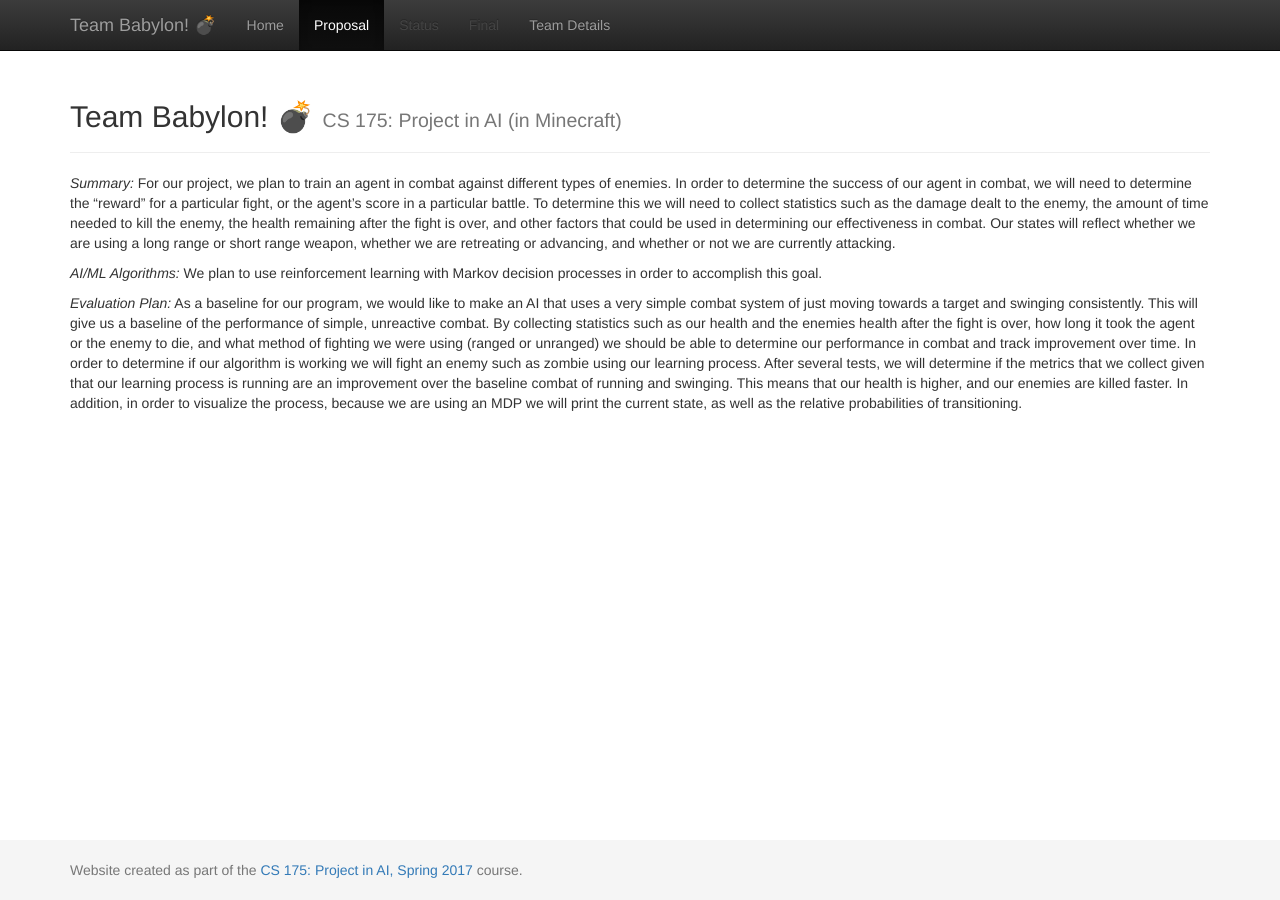
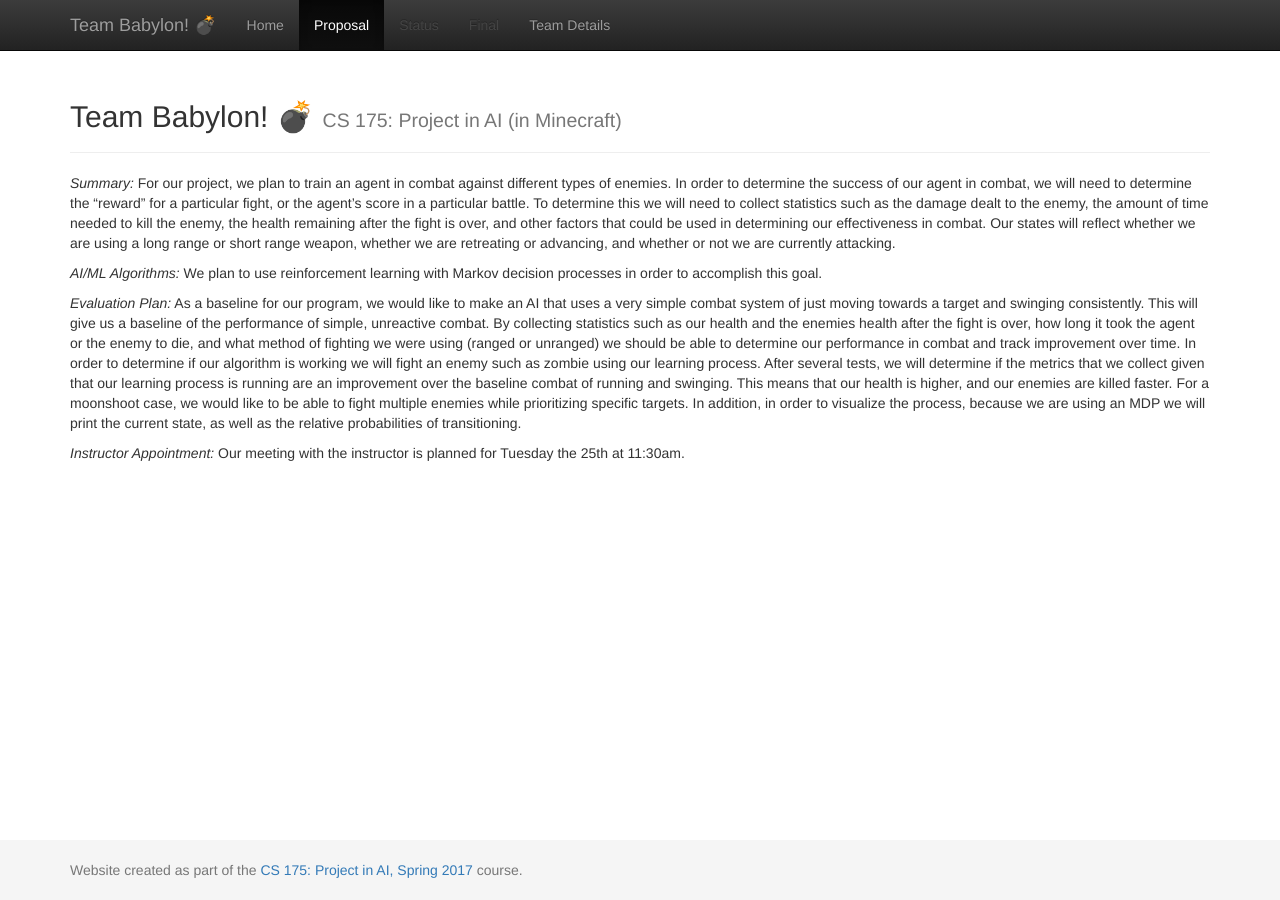
Before and after one commit to StStevens/TeamBabylon, a Jekyll site: the page built from docs/proposal.md, in a window 1280 px wide. Built offline with Jekyll 4.4.1, drawn with Linux system fonts in a browser that asks for light colours.

Commit message:
moonshoot and appointment note added

```diff
--- a/docs/proposal.md
+++ b/docs/proposal.md
@@ -13,4 +13,7 @@ _AI/ML Algorithms:_
 
 _Evaluation Plan:_
 	As a baseline for our program, we would like to make an AI that uses a very simple combat system of just moving towards a target and swinging consistently. This will give us a baseline of the performance of simple, unreactive combat. By collecting statistics such as our health and the enemies health after the fight is over, how long it took the agent or the enemy to die, and what method of fighting we were using (ranged or unranged) we should be able to determine our performance in combat and track improvement over time.
-	In order to determine if our algorithm is working we will fight an enemy such as zombie using our learning process. After several tests, we will determine if the metrics that we collect given that our learning process is running are an improvement over the baseline combat of running and swinging. This means that our health is higher, and our enemies are killed faster. In addition, in order to visualize the process, because we are using an MDP we will print the current state, as well as the relative probabilities of transitioning.
+	In order to determine if our algorithm is working we will fight an enemy such as zombie using our learning process. After several tests, we will determine if the metrics that we collect given that our learning process is running are an improvement over the baseline combat of running and swinging. This means that our health is higher, and our enemies are killed faster. For a moonshoot case, we would like to be able to fight multiple enemies while prioritizing specific targets. In addition, in order to visualize the process, because we are using an MDP we will print the current state, as well as the relative probabilities of transitioning.
+
+_Instructor Appointment:_
+	Our meeting with the instructor is planned for Tuesday the 25th at 11:30am.
```
